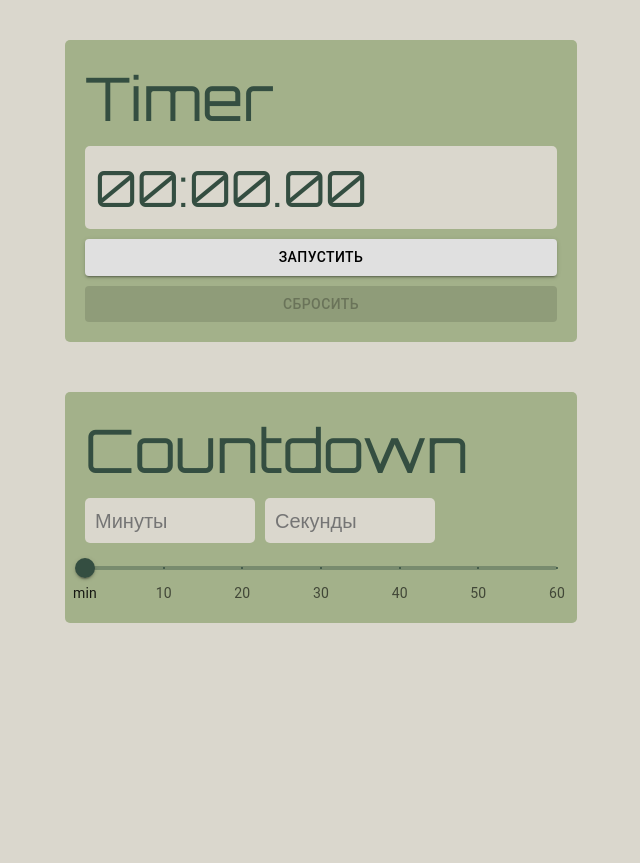
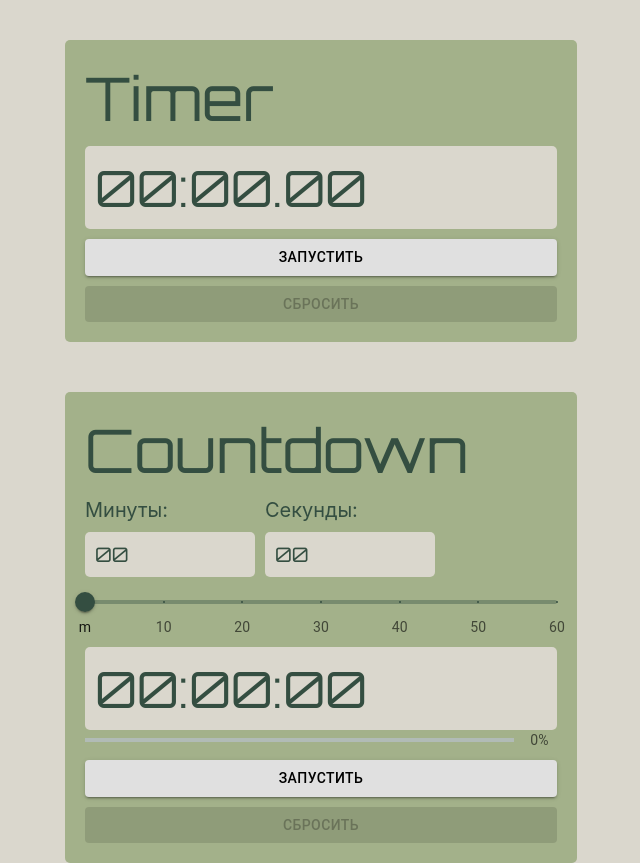
Before and after one commit to Worldlyth/timer-countdown, a React (Create React App) app: page / in a window 1280 px wide. Shown: the whole page, without its empty margins (319-959 px from the left). Before the commit the page ends 800 px from the top, so only its background shows below. Built offline with nearby package versions, Linux system fonts and the light colour scheme.

Commit message:
adds countdown logic

```diff
--- a/src/app.tsx
+++ b/src/app.tsx
@@ -3,13 +3,21 @@ import Timer from './components/Timer/index';
 import { SApp } from './assets/styles/app.styles';
 import styled from 'styled-components';
 import Countdown from './components/Countdown';
+import { createTheme, ThemeProvider } from '@mui/material';
 
 function App() {
+    const theme = createTheme({
+        palette: {
+            primary: { main: '#344E41' },
+        },
+    });
     return (
         <SApp>
             <Container>
-                <Timer />
-                <Countdown />
+                <ThemeProvider theme={theme}>
+                    <Timer />
+                    <Countdown />
+                </ThemeProvider>
             </Container>
         </SApp>
     );
--- a/src/assets/styles/Countdown/index.ts
+++ b/src/assets/styles/Countdown/index.ts
@@ -10,7 +10,7 @@ export const SCountdown = styled.div`
     margin-top: 50px;
 `;
 
-export const SInputsWrapper = styled.div`
+export const STimeInputsWrapper = styled.div`
     display: flex;
     gap: 10px;
 `;
@@ -27,3 +27,17 @@ export const SInput = styled.input`
     max-width: 150px;
     padding: 10px;
 `;
+
+export const SInputContainer = styled.div`
+    display: flex;
+    flex-direction: column;
+    gap: 10px;
+    text-align: left;
+    color: #344e41;
+    font-size: 20px
+`;
+
+export const SProgress = styled.div`
+    margin-left: 20px;
+    justify-self: end ;
+`;
--- a/src/assets/styles/app.styles.ts
+++ b/src/assets/styles/app.styles.ts
@@ -15,6 +15,8 @@ export const STime = styled.div`
     font-family: 'Orbitron', sans-serif;
     color: #344e41;
     display: flex;
+    align-items: center;
+    justify-content: space-between;
     padding: 10px;
     font-size: 50px;
     border-radius: 5px;
--- /dev/null
+++ b/src/components/Countdown/components/TimeDisplay.tsx
@@ -0,0 +1,41 @@
+import React, { memo } from 'react';
+import { Box, LinearProgress, Typography } from '@mui/material';
+import { StatusType } from '..';
+import { STime } from '../../../assets/styles/app.styles';
+
+interface ITimeDisplayProps {
+    time: number;
+    status: StatusType;
+    progress: number;
+}
+
+const TimeDisplay: React.FC<ITimeDisplayProps> = props => {
+    const { time, progress } = props;
+
+    const setFormat = (value: number) => {
+        return value.toString().padStart(2, '0');
+    };
+
+    const formatTime = (time: number) => {
+        const hours = Math.floor(time / 60 / 60);
+        const minutes = Math.floor(time / 60) % 60;
+        const seconds = time % 60;
+        return `${setFormat(hours)}:${setFormat(minutes)}:${setFormat(seconds)}`;
+    };
+
+    return (
+        <div>
+            <STime>{formatTime(time)}</STime>
+            <Box sx={{ display: 'flex', alignItems: 'center' }}>
+                <Box sx={{ width: '100%', mr: 1 }}>
+                    <LinearProgress variant='determinate' {...props} value={progress} />
+                </Box>
+                <Box sx={{ minWidth: 35 }}>
+                    <Typography variant='body2' color='text.secondary'>{`${Math.round(progress)}%`}</Typography>
+                </Box>
+            </Box>
+        </div>
+    );
+};
+
+export default memo(TimeDisplay);
--- a/src/components/Countdown/components/TimeInput.tsx
+++ b/src/components/Countdown/components/TimeInput.tsx
@@ -1,51 +1,23 @@
-import React, { useMemo, useState } from 'react';
-import { SInput, SInputsWrapper } from '../../../assets/styles/Countdown';
-import { createTheme, Slider, ThemeProvider } from '@mui/material';
+import React, { memo, useCallback, useEffect, useMemo, useState } from 'react';
+import { SInput, STimeInputsWrapper, SInputContainer } from '../../../assets/styles/Countdown';
+import { Slider } from '@mui/material';
+import { StatusType } from '..';
 
-interface ITimeInputProps {}
-
-interface ITime {
-    minutes: number | string;
-    seconds: number | string;
+interface ITimeInputProps {
+    setTime: (value: number) => void;
+    status: StatusType;
+    setMaxValue: (value: number) => void;
 }
 
 const TimeInput: React.FC<ITimeInputProps> = props => {
-    const [time, setTime] = useState<ITime>({
-        minutes: '',
-        seconds: '',
-    });
+    const { status, setTime, setMaxValue } = props;
 
-    const theme = createTheme({
-        palette: {
-            primary: { main: '#344E41' },
-        },
-    });
-
-    const validateMinutes = (value: number | string) => {
-        if (value > 720) return setTime({ ...time, minutes: 720 });
-        if (value === 0) return setTime({ ...time, minutes: '' });
-    };
-
-    const validateSeconds = (value: number | string) => {
-        if (value > 3600) return setTime({ ...time, seconds: 3600 });
-        if (value === 0) return setTime({ ...time, seconds: '' });
-    };
-
-    const setMinutes = (e: React.ChangeEvent<HTMLInputElement>) => {
-        setTime({ ...time, minutes: Number(e.currentTarget.value) });
-    };
-
-    const setSeconds = (e: React.ChangeEvent<HTMLInputElement>) => {
-        setTime({ ...time, seconds: Number(e.currentTarget.value) });
-    };
-
-    useMemo(() => {
-        validateMinutes(time.minutes);
-        validateSeconds(time.seconds);
-    }, [time]);
+    const [seconds, setSeconds] = useState<number>(0);
+    const [minutes, setMinutes] = useState<number>(0);
+    const [slider, setSlider] = useState<number | number[]>(0);
 
     const marks = [
-        { value: 0, label: 'min' },
+        { value: 0, label: 'm' },
         { value: 600, label: '10' },
         { value: 1200, label: '20' },
         { value: 1800, label: '30' },
@@ -54,37 +26,93 @@ const TimeInput: React.FC<ITimeInputProps> = props => {
         { value: 3600, label: '60' },
     ];
 
+    const formatValue = (value: number) => {
+        return value.toString().padStart(2, '0');
+    };
+
+    const handleMinutesChange = useCallback((e: React.ChangeEvent<HTMLInputElement>) => {
+        const minutes = Number(e.currentTarget.value);
+        setMinutes(minutes);
+        setSlider(minutes * 60);
+    }, []);
+
+    const handleSecondsChange = useCallback((e: React.ChangeEvent<HTMLInputElement>) => {
+        const seconds = Number(e.currentTarget.value);
+        setSeconds(seconds);
+    }, []);
+
+    const handleSliderChange = useCallback((e: Event, value: number | number[]) => {
+        setSlider(Number(value));
+        setMinutes(Math.floor(Number(value) / 60));
+        setSeconds((Number(value) as number) % 60);
+    }, []);
+
+    useMemo(() => {
+        if (seconds > 59) {
+            setMinutes(prev => prev + 1);
+            setSeconds(0);
+        }
+        if (seconds < 0) {
+            setMinutes(prev => prev - 1);
+            setSeconds(59);
+        }
+        if (minutes < 0) {
+            setMinutes(0);
+        }
+        if (minutes > 720) {
+            setMinutes(720);
+        }
+        setSlider(minutes * 60 + seconds);
+    }, [seconds, minutes]);
+
+    useEffect(() => {
+        if (status === 'initial') {
+            setTime(minutes * 60 + seconds);
+            setMaxValue(minutes * 60 + seconds);
+        }
+    }, [minutes, seconds, setMaxValue, setTime, status]);
+
+    const isControlsDisabled = status === 'running' || status === 'paused';
+
     return (
         <>
-            <SInputsWrapper>
+            <STimeInputsWrapper>
+                <SInputContainer>
+                    <span>Минуты:</span>
                     <SInput
-                    value={time.minutes}
-                    max={720}
+                        value={formatValue(minutes)}
                         size={2}
-                    onChange={setMinutes}
                         type='number'
                         placeholder='Минуты'
+                        onChange={handleMinutesChange}
+                        disabled={isControlsDisabled}
                     />
-                <SInput value={time.seconds} size={1} onChange={setSeconds} type='number' placeholder='Секунды' />
-            </SInputsWrapper>
-            <ThemeProvider theme={theme}>
+                </SInputContainer>
+                <SInputContainer>
+                    <span>Секунды:</span>
+                    <SInput
+                        value={formatValue(seconds)}
+                        size={1}
+                        type='number'
+                        placeholder='Секунды'
+                        onChange={handleSecondsChange}
+                        disabled={isControlsDisabled}
+                    />
+                </SInputContainer>
+            </STimeInputsWrapper>
             <Slider
-                    name='slider'
-                    onChange={(e, value) => setTime({ ...time, seconds: Number(value) })}
-                    value={time.seconds as number}
+                value={slider}
+                onChange={handleSliderChange}
                 valueLabelDisplay='auto'
                 step={15}
                 max={3600}
                 marks={marks}
                 color='primary'
-                    onChangeCommitted={(e, value) => {
-                        setTime({ ...time, minutes: Math.floor(Number(value) / 60) });
-                    }}
+                disabled={isControlsDisabled}
                 valueLabelFormat={value => String(value) + 's'}
             />
-            </ThemeProvider>
         </>
     );
 };
 
-export default TimeInput;
+export default memo(TimeInput);
--- a/src/components/Countdown/index.tsx
+++ b/src/components/Countdown/index.tsx
@@ -1,15 +1,90 @@
-import React, { memo } from 'react';
+import React, { memo, useCallback, useEffect, useState } from 'react';
 import TimeInput from './components/TimeInput';
 import { SHeading } from '../../assets/styles/app.styles';
 import { SCountdown } from '../../assets/styles/Countdown';
+import TimeDisplay from './components/TimeDisplay';
+import { Button } from '@mui/material';
 
 interface ICountdownProps {}
 
+export type StatusType = 'initial' | 'running' | 'paused';
+type ActionType = 'Запустить' | 'Пауза' | 'Возобновить' | 'Сбросить';
+
+export interface ICountdownState {
+    status: StatusType;
+    action: ActionType;
+}
+
 const Countdown: React.FC<ICountdownProps> = props => {
+    const [time, setTime] = useState<number>(0);
+    const [progress, setProgress] = useState<number>(0);
+    const [maxValue, setMaxValue] = useState<number>(0);
+
+    const [countdownState, setCountdownState] = useState<ICountdownState>({
+        status: 'initial',
+        action: 'Запустить',
+    });
+
+    const changeAction = useCallback(() => {
+        switch (countdownState.action) {
+            case 'Запустить':
+                return setCountdownState({ ...countdownState, action: 'Пауза', status: 'running' });
+            case 'Пауза':
+                return setCountdownState({ ...countdownState, action: 'Возобновить', status: 'paused' });
+            case 'Возобновить':
+                return setCountdownState({ ...countdownState, action: 'Пауза', status: 'running' });
+        }
+    }, [countdownState]);
+
+    useEffect(() => {
+        const start = () => {
+            const timeout = setTimeout(() => {
+                setTime(() => time - 1);
+                setProgress(() => progress + 1);
+            }, 1000);
+            return () => clearTimeout(timeout);
+        };
+
+        if (countdownState.status === 'running') {
+            start();
+        }
+        if (time < 0) {
+            setCountdownState({ ...countdownState, status: 'initial', action: 'Запустить' });
+        }
+    }, [time, countdownState, setTime, progress]);
+
+    const handleSetTime = (value: number) => {
+        setTime(value);
+    };
+
+    const reset = () => {
+        setCountdownState({ ...countdownState, action: 'Запустить', status: 'initial' });
+    };
+
+    const isResetDisabled = countdownState.status === 'initial';
+
+    const handleSetMaxValue = (value: number) => {
+        setMaxValue(value);
+    };
+
+    const percentage = () => {
+        const percents = Math.floor((progress / maxValue) * 100);
+        if (!percents) return 0;
+        if (percents > 100) return 100;
+        return percents;
+    };
+
     return (
         <SCountdown>
             <SHeading>Countdown</SHeading>
-            <TimeInput />
+            <TimeInput setTime={handleSetTime} status={countdownState.status} setMaxValue={handleSetMaxValue} />
+            <TimeDisplay time={time} status={countdownState.status} progress={percentage()} />
+            <Button color='inherit' variant='contained' onClick={changeAction}>
+                {countdownState.action}
+            </Button>
+            <Button color='inherit' variant='contained' onClick={reset} disabled={isResetDisabled}>
+                Сбросить
+            </Button>
         </SCountdown>
     );
 };
```
Lines whose indentation alone changed are shown as unchanged.
